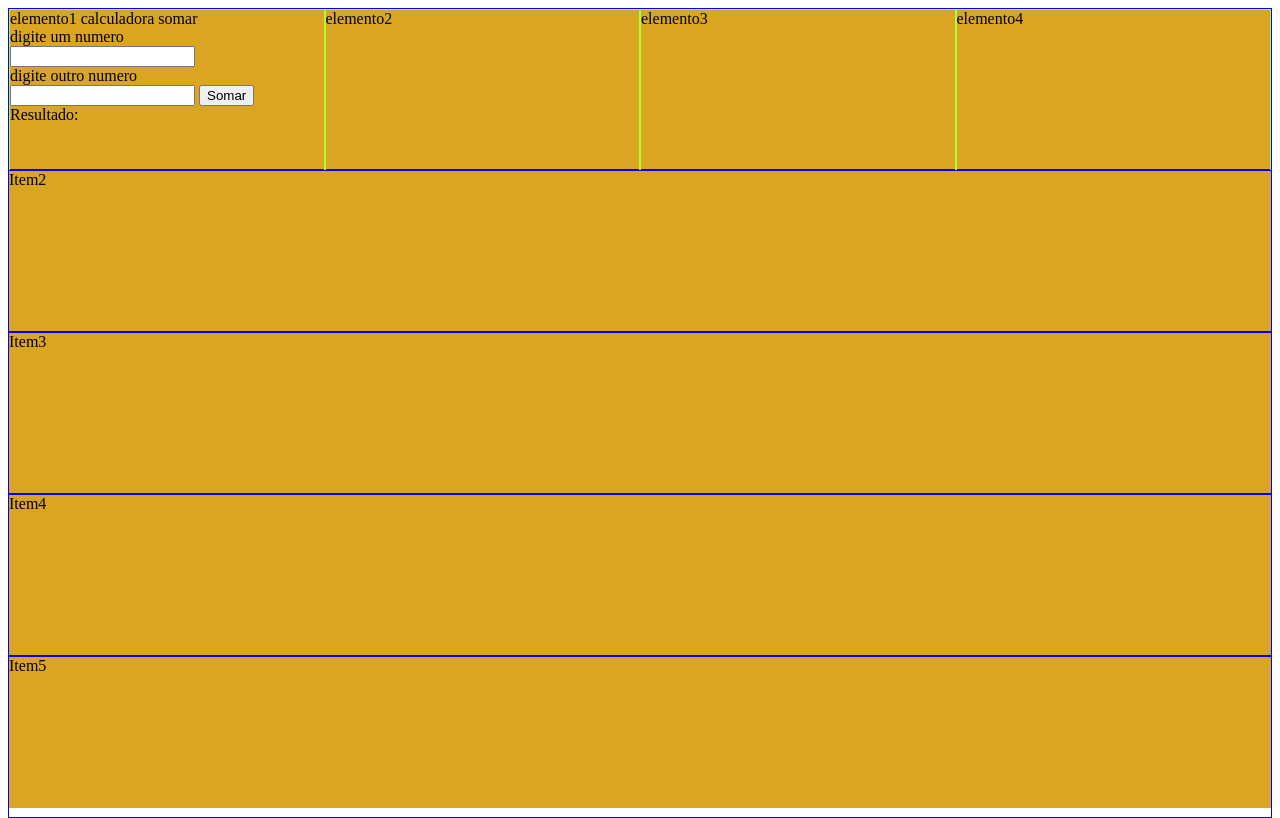
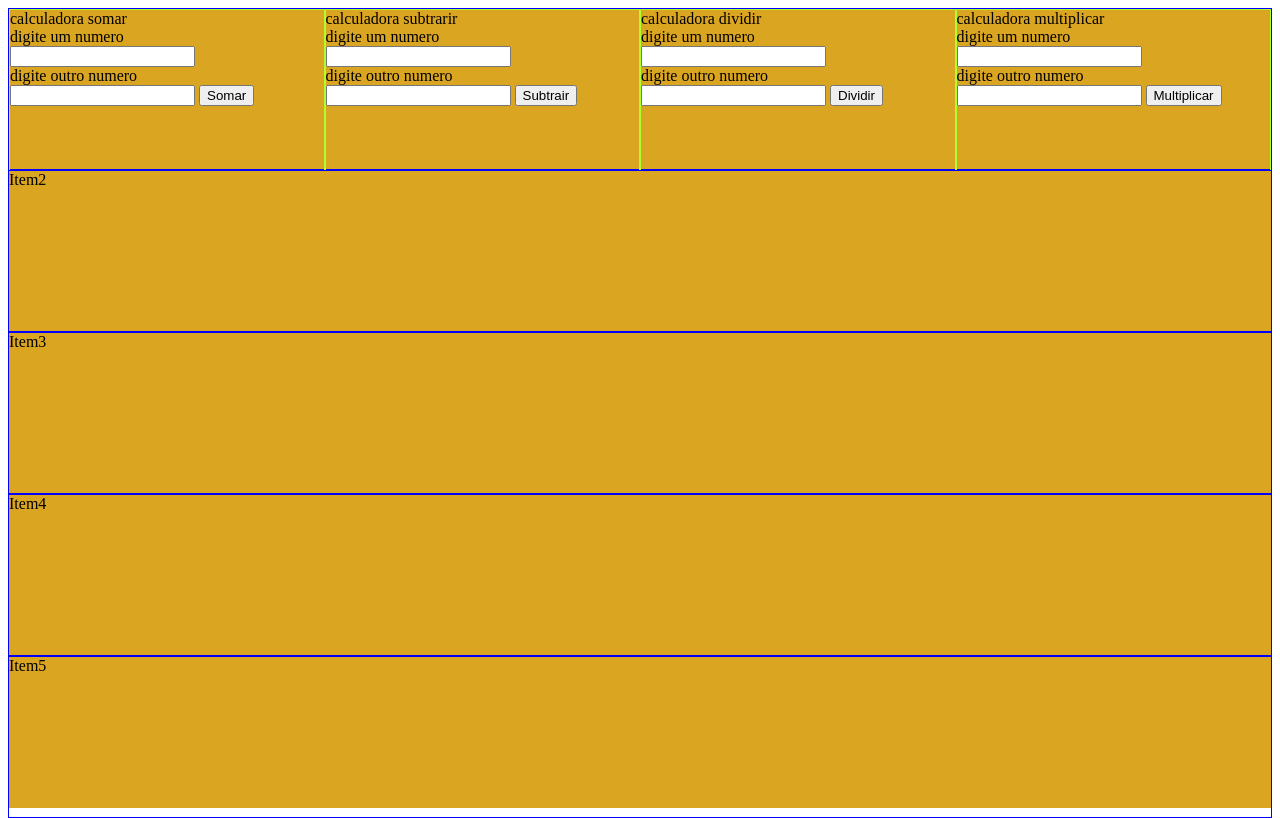
Before and after one commit to Taina333/projeto-novo, a plain HTML site: page index.html in a window 1280 px wide. Drawn offline with Linux system fonts and the light colour scheme.

Commit message:
calculadoras

```diff
--- a/index.html
+++ b/index.html
@@ -10,18 +10,42 @@
 <body>
     <div class="container">
         <div id="item1">
-            <div id="elemento1">elemento1
+            <div id="elemento1">
                 <label for="">calculadora somar</label><br>
                 <label for="">digite um numero</label><br>
                 <input type="number" id="num1"><br>
                 <label for="">digite outro numero</label><br>
                 <input type="number" id="num2">
                 <button type="submit" onclick="somarNumeros()">Somar</button>
-                <div>Resultado:</div>
+                <div id="resultadoSoma"></div>
             </div>
-            <div id="elemento2">elemento2</div>
-            <div id="elemento3">elemento3</div>
-            <div id="elemento4">elemento4</div>
+            <div id="elemento2">
+                <label for="">calculadora subtrarir</label><br>
+                <label for="">digite um numero</label><br>
+                <input type="number" id="num3"><br>
+                <label for="">digite outro numero</label><br>
+                <input type="number" id="num4">
+                <button type="submit" onclick="menosNumeros()">Subtrair</button>
+                <div id="resultadoMenos"></div>
+            </div>
+            <div id="elemento3">
+                <label for="">calculadora dividir</label><br>
+                <label for="">digite um numero</label><br>
+                <input type="number" id="num5"><br>
+                <label for="">digite outro numero</label><br>
+                <input type="number" id="num6">
+                <button type="submit" onclick="dividirNumeros()">Dividir</button>
+                <div id="resultadoDividir"></div>
+            </div>
+            <div id="elemento4">
+                <label for="">calculadora multiplicar</label><br>
+                <label for="">digite um numero</label><br>
+                <input type="number" id="num7"><br>
+                <label for="">digite outro numero</label><br>
+                <input type="number" id="num8">
+                <button type="submit" onclick="multiplicaNumeros()">Multiplicar</button>
+                <div id="resultadoMultiplica"></div>
+            </div>
         </div>
 
         <div id="item2">Item2</div>
--- a/script.js
+++ b/script.js
@@ -1,7 +1,35 @@
 function somarNumeros(){
+    var numero1 = parseInt(document.getElementById("num1").value);
+    var numero2 = parseInt(document.getElementById("num2").value);
+    var resultado = numero1 + numero2
+    //alert (resultado)
+    var teste = document.getElementById("resultadoSoma")
+    teste.innerHTML = resultado
+}
 
-    var numero1 = parseInt(document.getElementById("num1").value);
-    var numero2 = paraseInt(document.getElementById("num2").value);
-    var resultado = numero1+numero2
-    alert (resultado)
+function menosNumeros(){
+    var numero3 = parseInt(document.getElementById("num3").value);
+    var numero4 = parseInt(document.getElementById("num4").value);
+    var resultado = numero3 - numero4
+    //alert (resultado)
+    var teste = document.getElementById("resultadoMenos")
+    teste.innerHTML = resultado
 }
+
+function dividirNumeros(){
+    var numero5 = parseInt(document.getElementById("num5").value);
+    var numero6 = parseInt(document.getElementById("num6").value);
+    var resultado = numero5 / numero6
+    //alert (resultado)
+    var teste = document.getElementById("resultadoDividir")
+    teste.innerHTML = resultado
+}
+
+function multiplicaNumeros(){
+    var numero7 = parseInt(document.getElementById("num7").value);
+    var numero8 = parseInt(document.getElementById("num8").value);
+    var resultado = numero7 * numero8
+    //alert (resultado)
+    var teste = document.getElementById("resultadoMultiplica")
+    teste.innerHTML = resultado
+}
--- a/style.css
+++ b/style.css
@@ -61,3 +61,22 @@
     height: 20%;
     width: 100%;
 }
+#resultadoSoma{
+    background-color: brown;
+    color: yellow;
+}
+
+#resultadoMenos{
+    background-color: brown;
+    color: yellow;
+}
+
+#resultadoDividir{
+    background-color: brown;
+    color: yellow;
+}
+
+#resultadoMultiplica{
+    background-color: brown;
+    color: yellow;
+}
```
